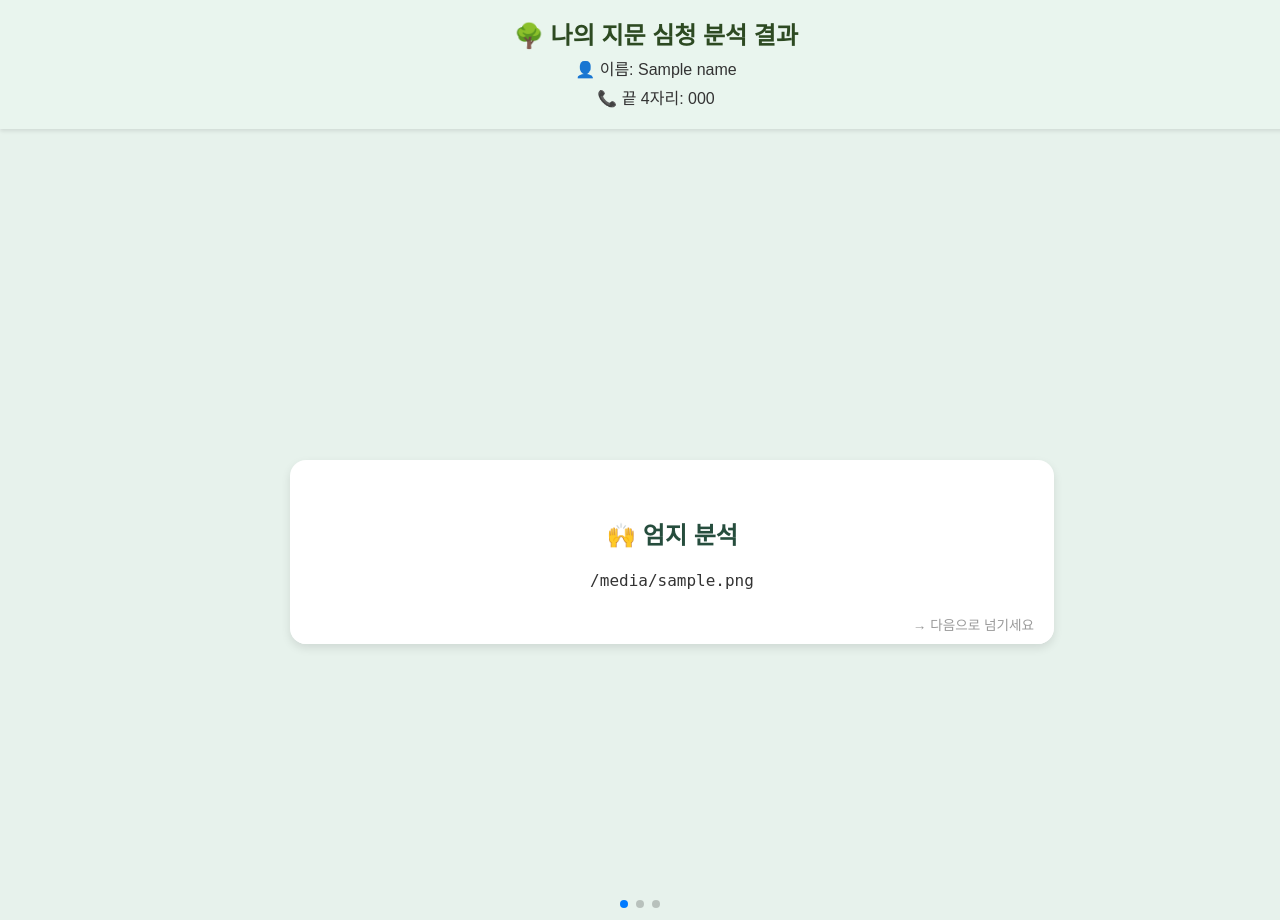
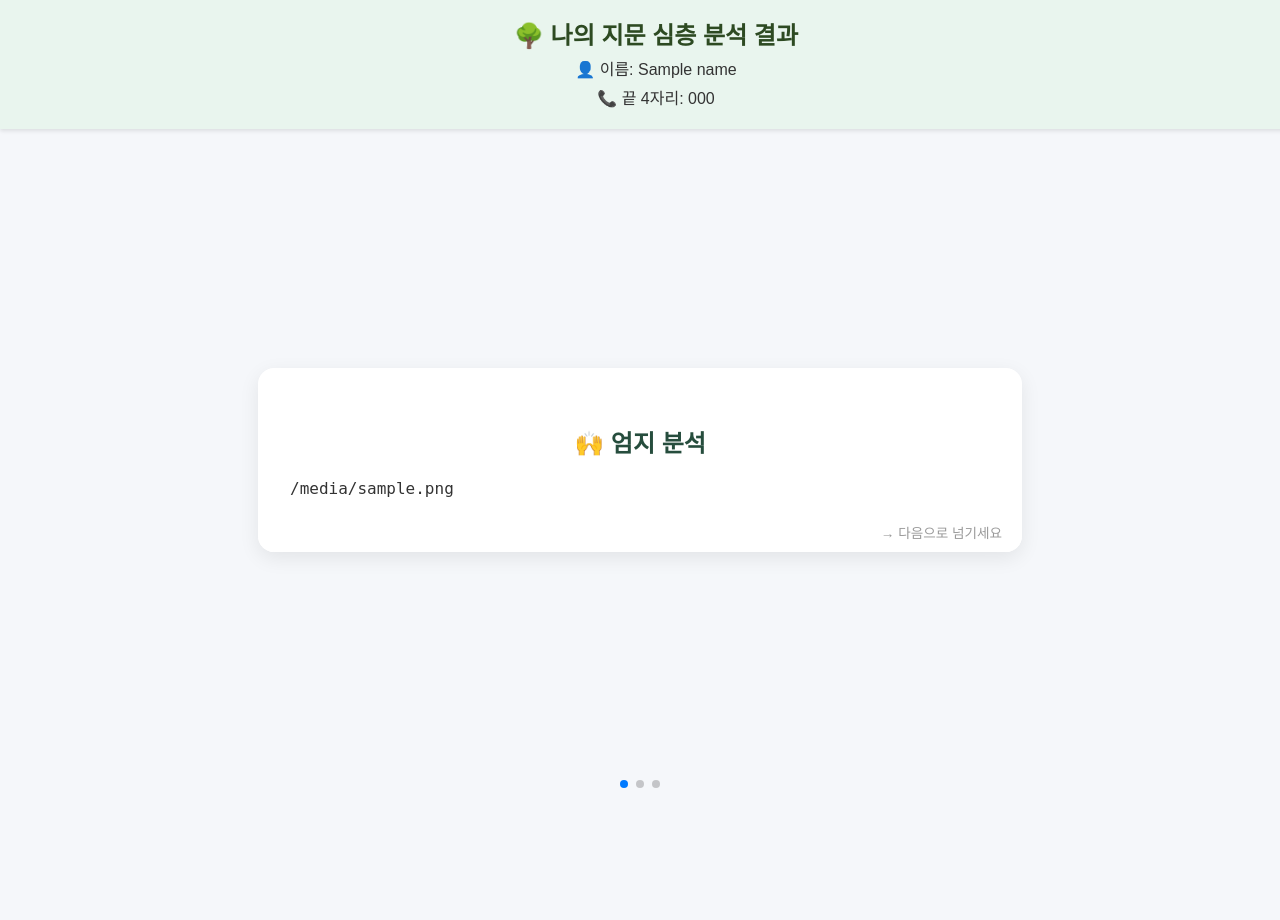
Before and after one commit to KyungHoon416/new__fingerprint, a Flask app: template templates/result.html in a window 1280 px wide. After the commit the page ends 788 px from the top, so only its background shows below. Run offline with Flask 3, Linux system fonts and the light colour scheme; the template is opened without the code that fills it: most values are stand-ins (such as "Sample title", 1, 10 or a date in 2020); parts of the project's set-up code (start-up, migrations or seed data) failed here and were passed over.

Commit message:
페이지 짤리는 부분 수정

```diff
--- a/templates/result.html
+++ b/templates/result.html
@@ -2,17 +2,16 @@
 <html lang="ko">
 <head>
   <meta charset="UTF-8">
-  <title>🌳 나의 지문 심청 분석 결과</title>
+  <title>🌳 나의 지문 심층 분석 결과</title>
   <meta name="viewport" content="width=device-width, initial-scale=1.0">
   <link rel="stylesheet" href="https://unpkg.com/swiper@10/swiper-bundle.min.css" />
-<link rel="stylesheet" href="/static/styles.css">
-
   <style>
     body {
       font-family: "Apple SD Gothic Neo", sans-serif;
       margin: 0;
       background: #f5f7fa;
       color: #333;
+      overflow-x: hidden; /* 좌우 스크롤 방지 */
     }
 
     .fixed-header {
@@ -40,20 +39,19 @@
     }
 
     .swiper {
-      width: 100%;
+      width: 100vw;
       height: 100vh;
       padding-top: 120px;
+      box-sizing: border-box;
     }
 
     .swiper-slide {
-      padding: 2rem;
-      background: #e7f2ec;
-      border-radius: 12px;
-      box-shadow: 0 2px 8px rgba(0,0,0,0.05);
-      text-align: center;
       display: flex;
       justify-content: center;
       align-items: center;
+      padding: 2rem;
+      box-sizing: border-box;
+      overflow-x: hidden;
     }
 
     .swiper-slide h3 {
@@ -78,7 +76,8 @@
       border-radius: 16px;
       max-width: 700px;
       width: 100%;
-      box-shadow: 0 4px 10px rgba(0,0,0,0.1);
+      margin: 0 auto;
+      box-shadow: 0 6px 20px rgba(0,0,0,0.08);
       animation: fadeIn 0.6s ease-in-out;
       max-height: calc(100vh - 180px);
       overflow-y: auto;
@@ -132,7 +131,7 @@
 </head>
 <body>
   <div class="fixed-header">
-    <h2>🌳 나의 지문 심청 분석 결과</h2>
+    <h2>🌳 나의 지문 심층 분석 결과</h2>
     <p>👤 이름: {{ name }}</p>
     <p>📞 끝 4자리: {{ phone }}</p>
   </div>
```
